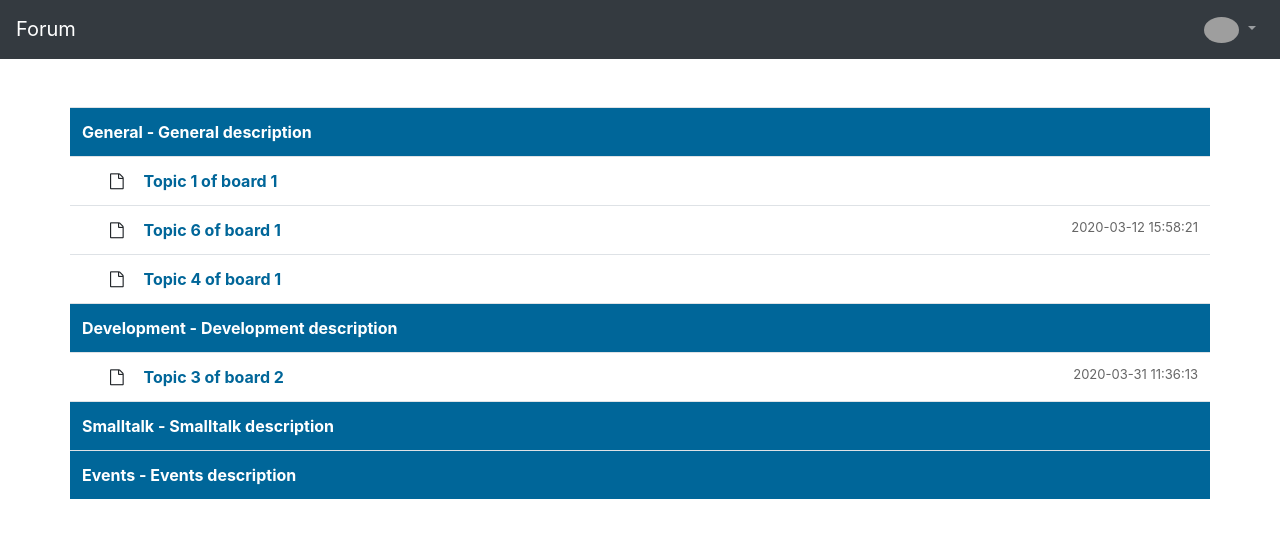
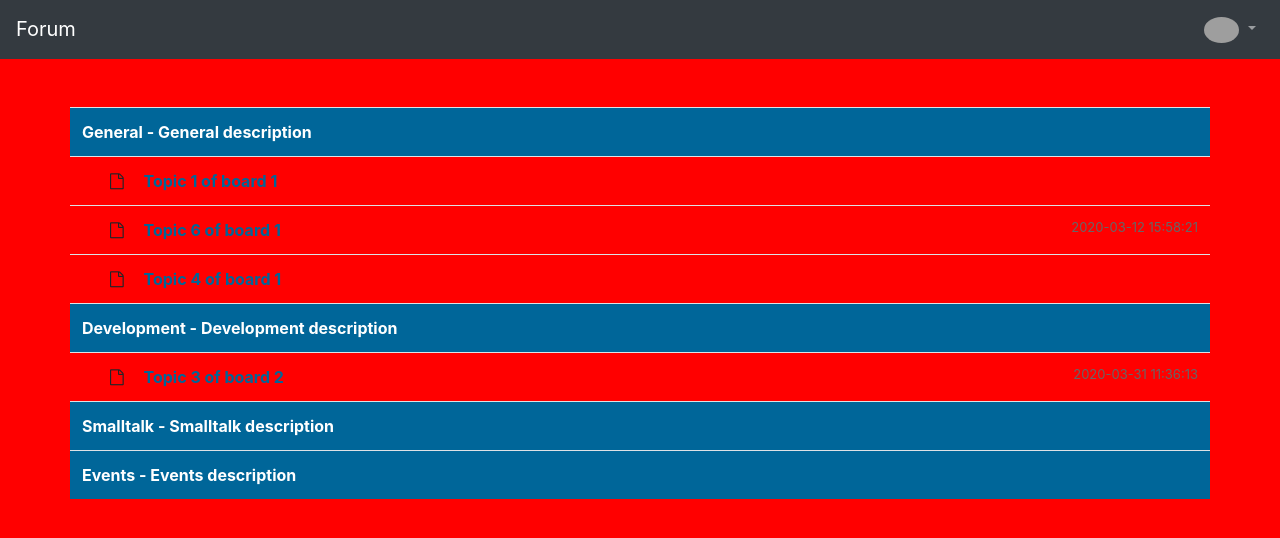
Before and after one commit to Noahdierna/bcbb, a PHP site: page /index.php in a window 1280 px wide. Shown: the top 538 px of the page. Run offline with PHP 8.4, Linux system fonts and the light colour scheme; a user stored in the database is signed in; data comes from the database, SQL or seed files in the repository; grey boxes are pictures that could not be loaded.

Commit message:
hebergement heroku

```diff
--- a/_header.php
+++ b/_header.php
@@ -7,6 +7,6 @@
     <title>BCBB</title>
     <link rel="stylesheet" href="https://stackpath.bootstrapcdn.com/bootstrap/4.4.1/css/bootstrap.min.css" integrity="sha384-Vkoo8x4CGsO3+Hhxv8T/Q5PaXtkKtu6ug5TOeNV6gBiFeWPGFN9MuhOf23Q9Ifjh" crossorigin="anonymous">
     <link rel="stylesheet" href="https://cdnjs.cloudflare.com/ajax/libs/font-awesome/4.7.0/css/font-awesome.min.css" integrity="sha256-eZrrJcwDc/3uDhsdt61sL2oOBY362qM3lon1gyExkL0=" crossorigin="anonymous" />
-    <link rel="stylesheet" href="css/style.css">
+    <link rel="stylesheet" href="../css/style.css">
 </head>
 <body>
--- a/src/css/style.css
+++ b/src/css/style.css
@@ -1,4 +1,8 @@
 /* Commons */
+body {
+  background-color: red;
+}
+
 a:hover {
   text-decoration: none;
 }
--- a/src/css/style.scss
+++ b/src/css/style.scss
@@ -1,6 +1,10 @@
 $blue: #006699;
 
 /* Commons */
+body {
+    background-color: red;
+}
+
 a {
     &:hover {
         text-decoration: none;
@@ -19,24 +23,29 @@ a {
         }
     }
 }
+
 .topic {
 
     th {
         padding-left: 40px;
     }
+
     a {
         color: $blue;
     }
+
     &__edition_date {
         color: #666;
         font-size: 13px;
         padding-top: 14px;
     }
 }
+
 .topicName {
     background-color: blueviolet;
     color: white;
 }
+
 .fa-pencil {
     color: white;
 }
```
Also changed, not shown: 2 other files.
